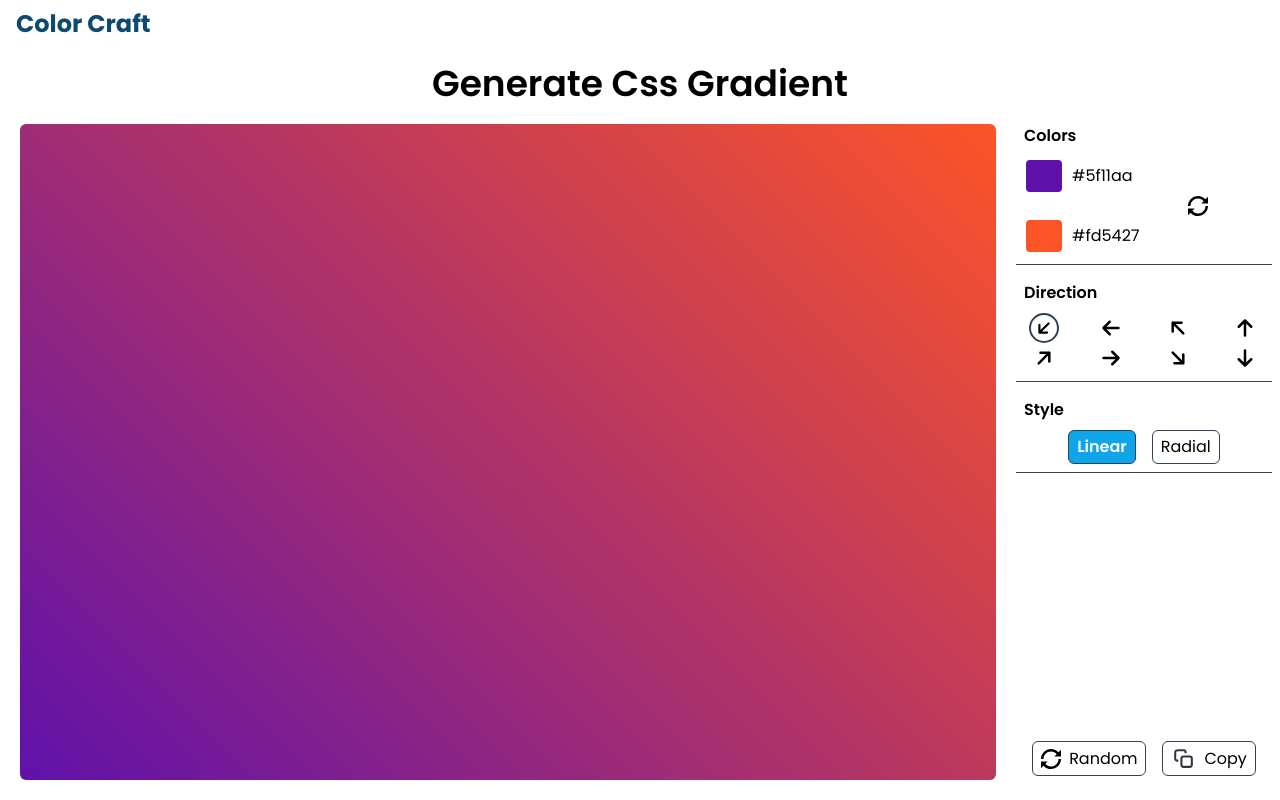
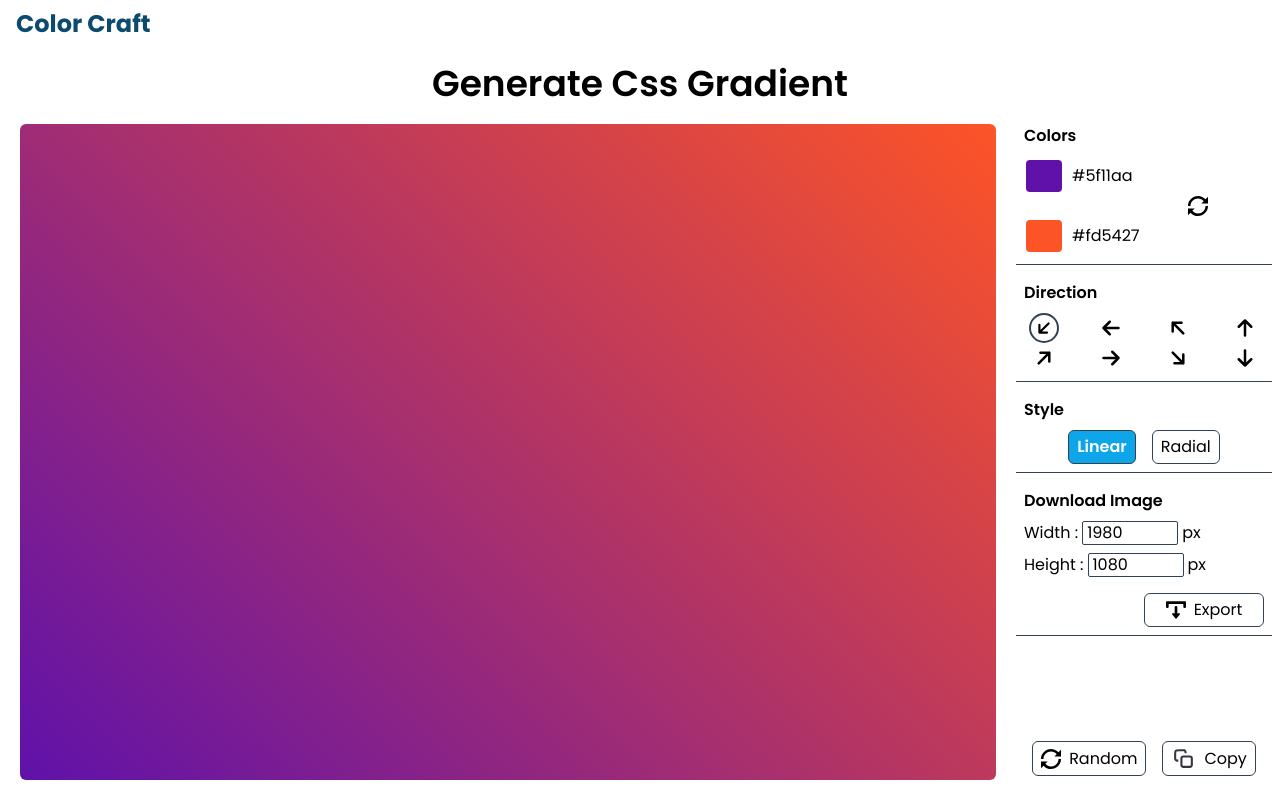
Before and after one commit to programmer-rahul/colorcraft, a React (Vite) app: page / in a window 1280 px wide. Built offline with nearby package versions, Linux system fonts and the light colour scheme.

Commit message:
added download img of gradient

```diff
--- a/src/components/gradient/GradientControls.tsx
+++ b/src/components/gradient/GradientControls.tsx
@@ -4,7 +4,13 @@ import { getHexCode } from "../../utils/helper";
 import ColorBox from "./ColorBox";
 
 const GradientControls = () => {
-  const { gradientOptions, setGradientOptions } = useGradient();
+  const {
+    gradientOptions,
+    setGradientOptions,
+    downloadImageDimentions,
+    setDownloadImageDimentions,
+  } = useGradient();
+
   const currentGradient = `${gradientOptions.style}-gradient(${
     gradientOptions.style === "linear"
       ? `${gradientOptions.angle}deg`
@@ -47,6 +53,45 @@ const GradientControls = () => {
       .then(() => {
         toast.success("Gradient copied to clipboard");
       });
+  };
+
+  const exportGradientHandler = () => {
+    const canvas = document.createElement("canvas");
+    const ctx = canvas.getContext("2d");
+
+    if (!ctx) return;
+
+    canvas.width = downloadImageDimentions.width;
+    canvas.height = downloadImageDimentions.height;
+
+    const newGredient = {
+      angle: gradientOptions.angle,
+      colors: [...gradientOptions.colors],
+    };
+
+    const radian = (newGredient.angle * Math.PI) / 360;
+
+    const xWidth = Math.abs(Math.cos(radian)) * canvas.width;
+    const xHeight = Math.abs(Math.sin(radian)) * canvas.height;
+
+    console.log("xwidth", xWidth, xHeight);
+    console.log("radiant", radian);
+
+    const gradient = ctx.createLinearGradient(0, 0, xWidth, xHeight);
+
+    gradient.addColorStop(0, newGredient.colors[0]);
+    gradient.addColorStop(1, newGredient.colors[1]);
+
+    ctx.fillStyle = gradient;
+    ctx.fillRect(0, 0, canvas.width, canvas.height);
+
+    // create downloadable image of gradient
+    const image = canvas.toDataURL("image/png");
+    const link = document.createElement("a");
+    link.href = image;
+    link.download = "colorcraft-gradient.png";
+    document.body.appendChild(link);
+    link.click();
   };
 
   return (
@@ -148,6 +193,51 @@ const GradientControls = () => {
           <p>Copy</p>
         </div>
       </div>
+
+      <div className="p-2 w-full flex flex-col border-b border-slate-700 lg:w-96 xl:w-64">
+        <p className="text-center pb-2 xl:text-start xl:font-semibold">
+          Download Image
+        </p>
+
+        <div className="flex gap-2 w-full flex-col">
+          <div className="width flex gap-1 w-full items-start">
+            <span>Width :</span>
+            <input
+              type="number"
+              className="p-1 border outline-none border-slate-700 rounded-sm w-2/5 h-6"
+              value={downloadImageDimentions.width}
+              onChange={(event) => {
+                setDownloadImageDimentions((prev) => {
+                  return { ...prev, width: Number(event.target.value) };
+                });
+              }}
+            />
+            <span>px</span>
+          </div>
+          <div className="height flex gap-1 w-full items-start">
+            <span>Height :</span>
+            <input
+              type="number"
+              className="p-1 border outline-none border-slate-700 rounded-sm w-2/5 h-6"
+              value={downloadImageDimentions.height}
+              onChange={(event) => {
+                setDownloadImageDimentions((prev) => {
+                  return { ...prev, height: Number(event.target.value) };
+                });
+              }}
+            />
+            <span>px</span>
+          </div>
+        </div>
+
+        <div
+          className="px-2 py-1 border border-slate-700 justify-center flex gap-2 rounded-md cursor-pointer items-center w-1/2 self-end mt-4"
+          onClick={exportGradientHandler}
+        >
+          <img src="export.svg" alt="export" width={20} />
+          <p>Export</p>
+        </div>
+      </div>
     </div>
   );
 };
--- a/src/context/GradientContext.tsx
+++ b/src/context/GradientContext.tsx
@@ -6,9 +6,18 @@ interface GradientOptions {
   angle: number;
   style: "linear" | "radial";
 }
+interface DownloadImageDimentions {
+  width: number;
+  height: number;
+}
 type ContextTypes = {
   gradientOptions: GradientOptions;
   setGradientOptions: React.Dispatch<React.SetStateAction<GradientOptions>>;
+
+  downloadImageDimentions: DownloadImageDimentions;
+  setDownloadImageDimentions: React.Dispatch<
+    React.SetStateAction<DownloadImageDimentions>
+  >;
 };
 
 export const GradientContext = createContext<ContextTypes>({
@@ -18,6 +27,9 @@ export const GradientContext = createContext<ContextTypes>({
     style: "linear",
   },
   setGradientOptions: () => {},
+
+  downloadImageDimentions: { width: 1980, height: 1080 },
+  setDownloadImageDimentions: () => {},
 });
 
 export const GradientProvider = ({ children }: { children: ReactNode }) => {
@@ -26,8 +38,22 @@ export const GradientProvider = ({ children }: { children: ReactNode }) => {
     angle: 45,
     style: "linear",
   });
+
+  const [downloadImageDimentions, setDownloadImageDimentions] =
+    useState<DownloadImageDimentions>({
+      width: 1980,
+      height: 1080,
+    });
+
   return (
-    <GradientContext.Provider value={{ gradientOptions, setGradientOptions }}>
+    <GradientContext.Provider
+      value={{
+        gradientOptions,
+        setGradientOptions,
+        downloadImageDimentions,
+        setDownloadImageDimentions,
+      }}
+    >
       {children}
     </GradientContext.Provider>
   );
```
Also changed, not shown: public/export.svg (added).
